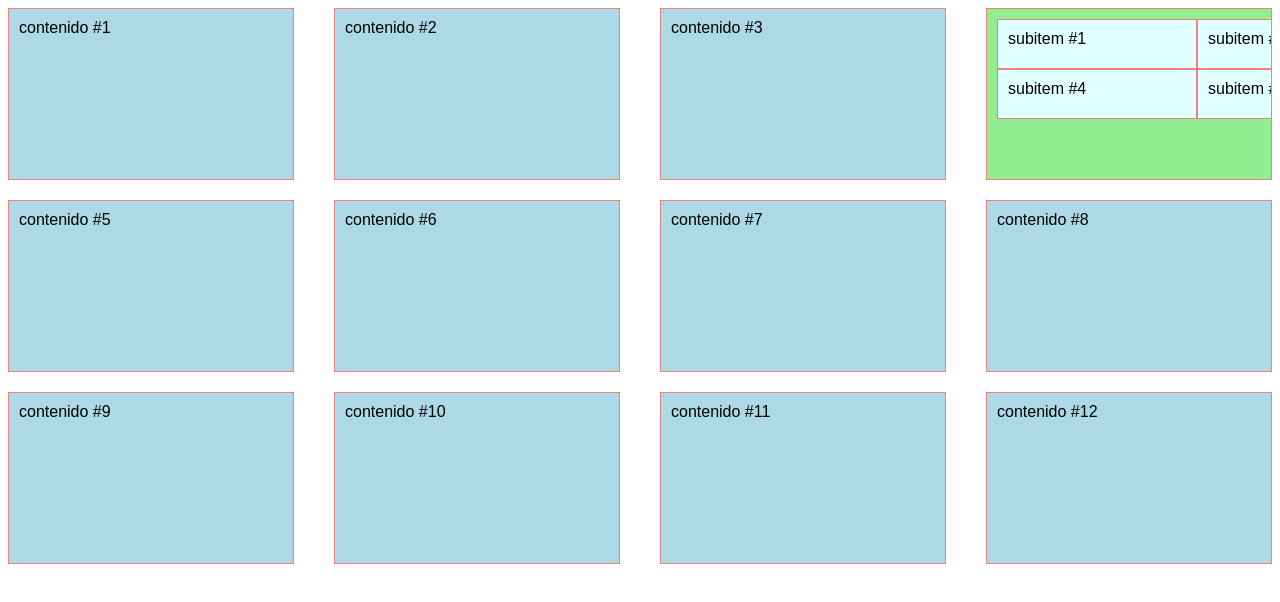
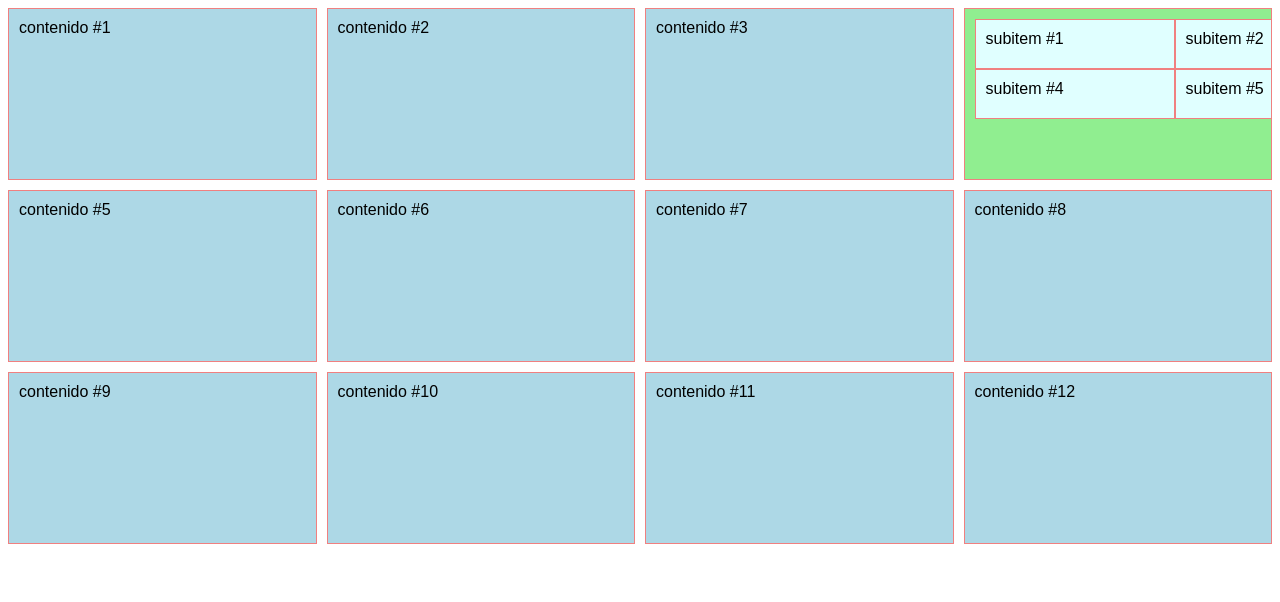
Before and after one commit to LizethVictoria20/CSS-Grid, a plain HTML site: page index.html in a window 1280 px wide. Drawn offline with Linux system fonts and the light colour scheme.

Commit message:
Funcion maxmin dentro de la funcion repeat

```diff
--- a/index.html
+++ b/index.html
@@ -10,9 +10,9 @@
     .container{
       display: grid;
       /*grid-template: filas / columnas*/
-      grid-template: repeat(3, 1fr) / repeat(4, 1fr);
+      grid-template: repeat(3, 1fr) / repeat(4, minmax(200px, 1fr));
        /*grid-gap: filas columnas*/
-       grid-gap: 20px 40px;
+       grid-gap: 10px;
 
     }
     .item{
```
